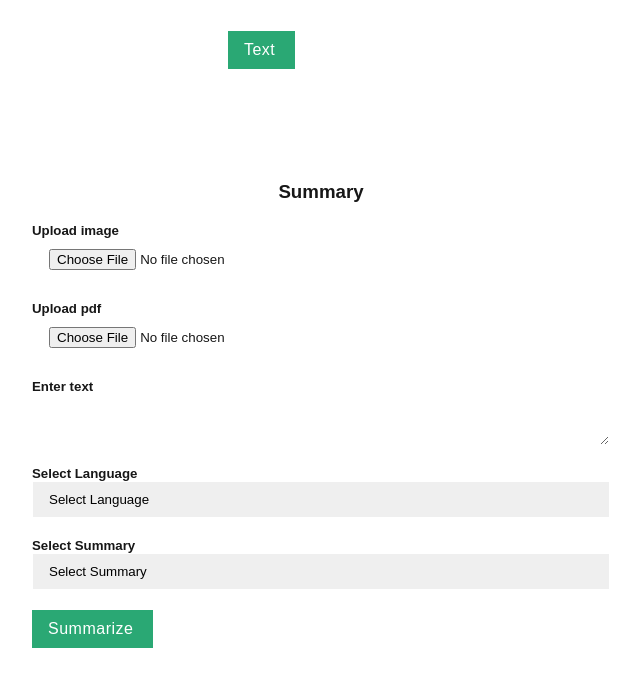
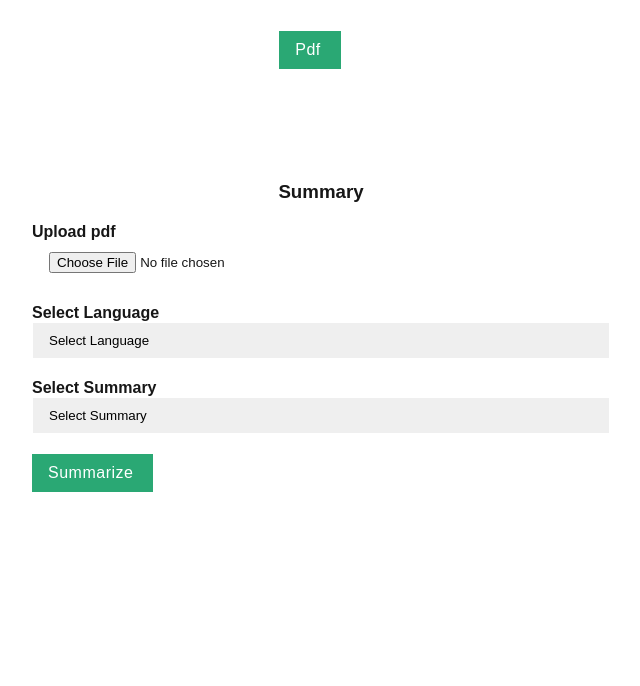
Before and after one commit to biolafrica/summary, a Next.js app: page /upload in a window 1280 px wide. Both pictures are taken after a click on the button "Pdf". Shown: the top 686 px of the page, without its empty margins (319-959 px from the left). Built offline with nearby package versions, Linux system fonts and the light colour scheme.

Commit message:
created  state management for button click and input display

```diff
--- a/app/upload/[id]/page.jsx
+++ b/app/upload/[id]/page.jsx
@@ -7,7 +7,6 @@ export default function MyUpload(){
         <h4>
           Lorem, ipsum dolor sit amet consectetur adipisicing elit. Quidem qui unde dolorum nostrum explicabo quia, cum sint nemo expedita saepe, velit officiis cupiditate itaque ipsam. Recusandae quasi voluptate ad tempora?
         </h4>
-
       </div>
 
 
@@ -21,8 +20,8 @@ export default function MyUpload(){
           <button className="pri-btn">Re-try</button>
           <button className="sec-btn">Copy</button>
         </div>
+      </div>
 
-      </div>
     </div>
   )
 }
--- a/app/upload/page.jsx
+++ b/app/upload/page.jsx
@@ -1,35 +1,54 @@
+"use client"
+
+import { useState } from "react"
+
 export default function Upload(){
+
+  const [state, setState]= useState("text")
+
   return(
 
     <div>
 
       <div className="button-group">
-        <button className="pri-btn">Text</button>
-        <button className="text-btn">Pdf</button>
-        <button className="text-btn">Picture</button>
+        <button className={state === "text" ? "pri-btn" : "text-btn" } onClick={()=>setState("text")}>Text</button>
+        <button className={state === "pdf" ? "pri-btn" : "text-btn"} onClick={()=>setState("pdf")}>Pdf</button>
+        <button className={state === "picture" ? "pri-btn" : "text-btn"} onClick={()=>setState("picture")}>Picture</button>
       </div>
 
       <form className="upload-form" >
 
         <h3 style={{textAlign: "center", marginTop: "20px"}}>Summary</h3>
 
+        {state === "picture" && (
+
           <label htmlFor="image">
-          <h5>Upload image</h5>
+            <h4>Upload image</h4>
             <input type="file" name="image" />
           </label>
 
+        )}
+
+        {state == "pdf" && (
+
           <label htmlFor="pdf">
-          <h5>Upload pdf</h5>
+            <h4>Upload pdf</h4>
             <input type="file" name="pdf" />
           </label>
 
-        <label htmlFor="text">
-          <h5>Enter text</h5>
+        )}
+
+
+        {state === "text" && (
+          <label htmlFor="text" >
+            <h4>Enter text</h4>
             <textarea name="text"></textarea>
           </label>
 
+        )}
+
         <label htmlFor="language">
-          <h5>Select Language</h5>
+          <h4>Select Language</h4>
           <select name="language" >
             <option>Select Language</option>
             <option value="english">English</option>
@@ -39,7 +58,7 @@ export default function Upload(){
         </label>
 
         <label htmlFor="summary">
-          <h5>Select Summary</h5>
+          <h4>Select Summary</h4>
           <select name="suammry" >
             <option >Select Summary</option>
             <option value="short">Short</option>
```
Lines whose indentation alone changed are shown as unchanged.
